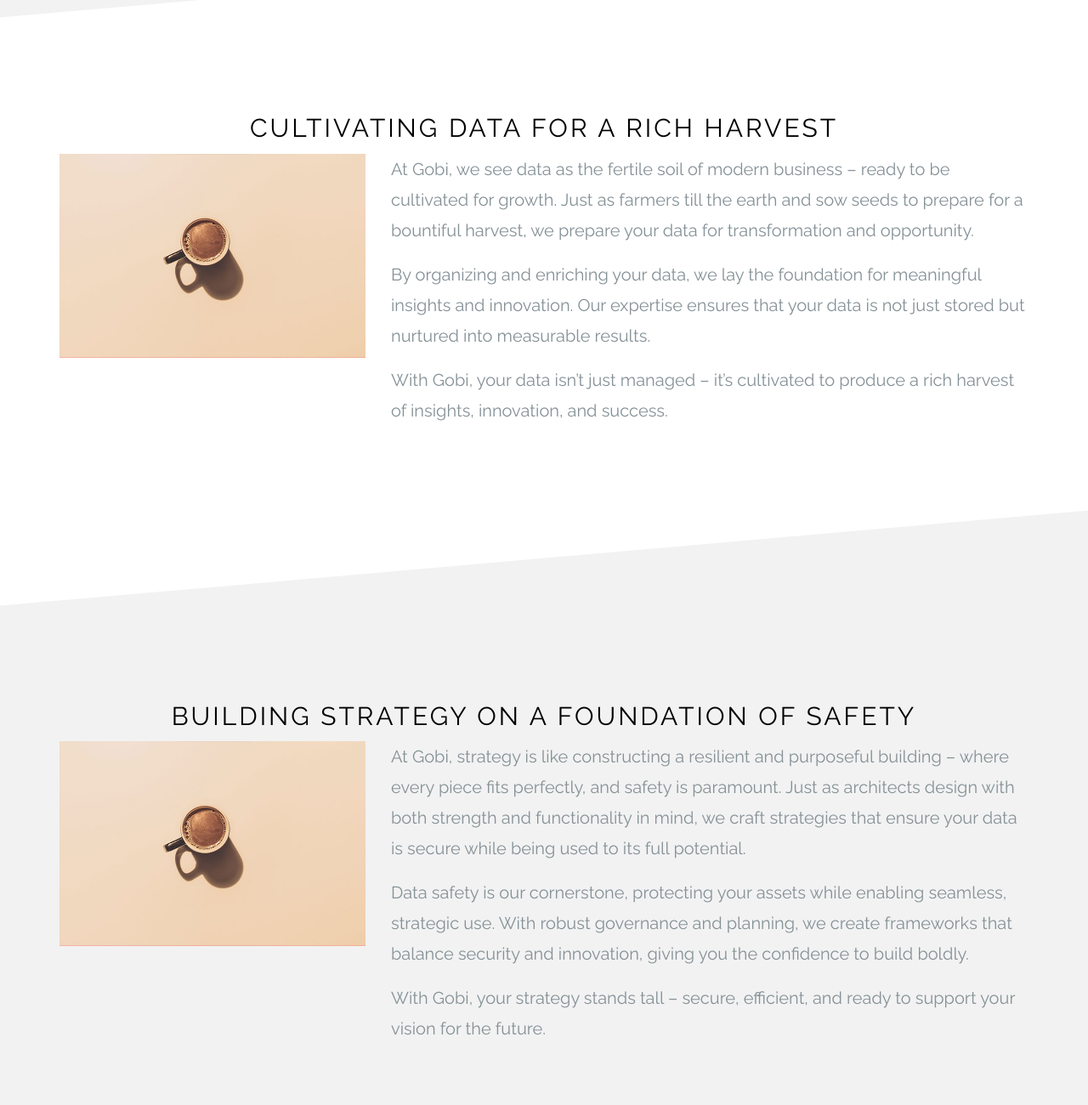
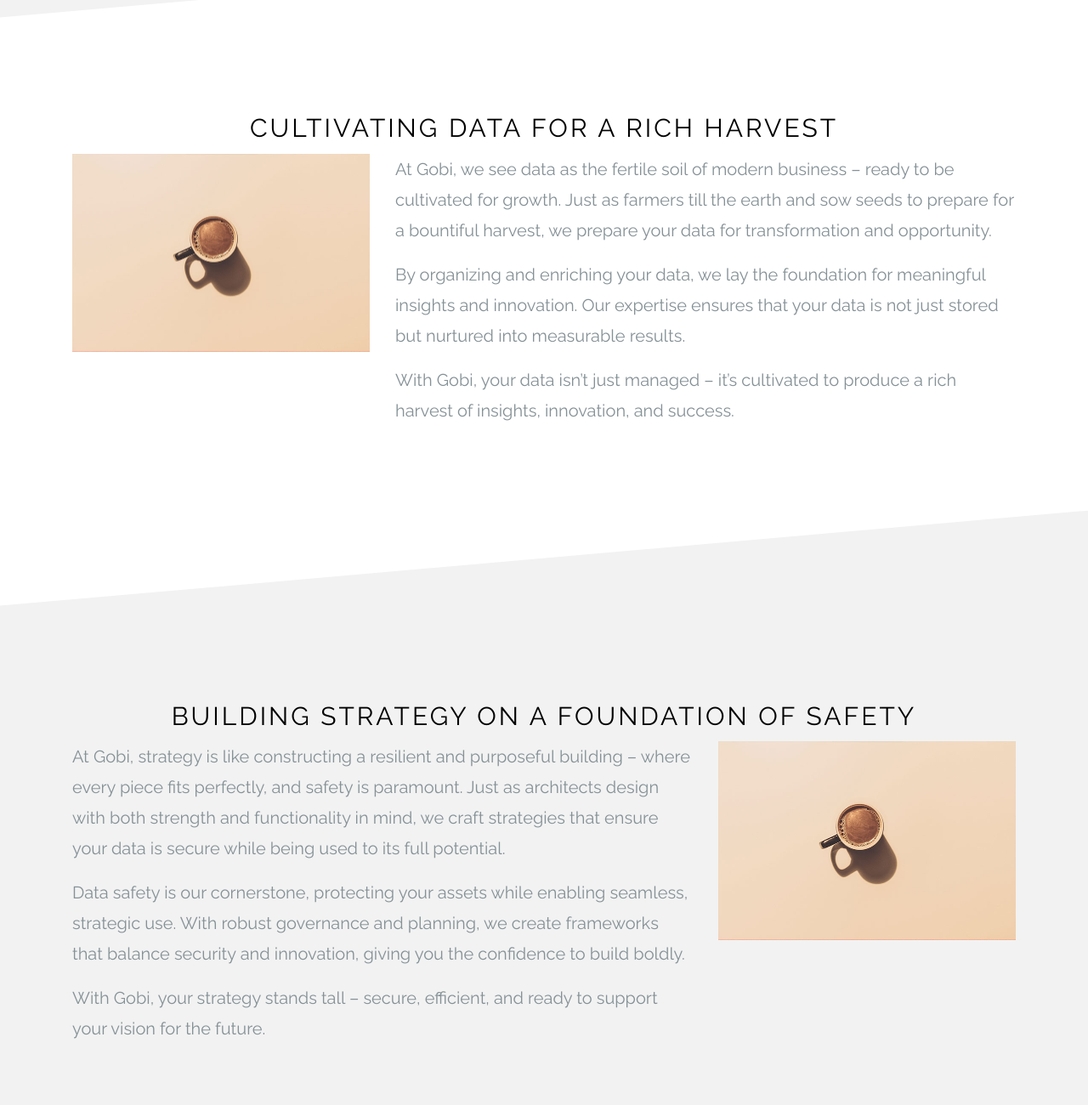
Before and after one commit to soulversson/go2bi, a plain HTML site: page index.html in a window 1280 px wide. Shown: the part 1700-3000 px from the top of the page at 85% size. Drawn offline with Linux system fonts and the light colour scheme; some packages are replaced by stand-ins of ours; no server answers; files whose address does not match are found by name.

Commit message:
alpha 0.1

```diff
--- a/index.html
+++ b/index.html
@@ -108,7 +108,7 @@
     <section class="ftco-section ftco-slant" id="section-Data">
       <div class="container">
         <div class="row">
-          <div class="col-md-12ftco-animate">
+          <div class="col-md-12 ftco-animate">
             <h2 class="text-uppercase ftco-uppercase  text-center ">Cultivating Data for a Rich Harvest </h2>
             <div class="row justify-content-center mb-5">
               <div class="col-md-4">
@@ -130,18 +130,19 @@
     <section class="ftco-section bg-light ftco-slant ftco-slant-white" id="section-Strategy">
       <div class="container">
         <div class="row">
-          <div class="col-md-12ftco-animate">
+          <div class="col-md-12 ftco-animate">
             <h2 class="text-uppercase ftco-uppercase text-center ">Building Strategy on a Foundation of Safety </h2>
             <div class="row justify-content-center mb-5">
-              <div class="col-md-4">
-                <figure><img src="images/img_2.jpg" alt="Free Template by Free-Template.co" class="img-fluid"></figure>
-              </div>
+
               <div class="col-md-8">
                 <p class="lead">At Gobi, strategy is like constructing a resilient and purposeful building – where every piece fits perfectly, and safety is paramount. Just as architects design with both strength and functionality in mind, we craft strategies that ensure your data is secure while being used to its full potential.</p>
 
                   <p class="lead">Data safety is our cornerstone, protecting your assets while enabling seamless, strategic use. With robust governance and planning, we create frameworks that balance security and innovation, giving you the confidence to build boldly.</p>
 
                     <p class="lead">With Gobi, your strategy stands tall – secure, efficient, and ready to support your vision for the future.</p>
+              </div>
+              <div class="col-md-4 order-sm-first">
+                <figure><img src="images/img_2.jpg" alt="Free Template by Free-Template.co" class="img-fluid"></figure>
               </div>
             </div>
           </div>
@@ -164,6 +165,7 @@
                   <p class="lead">Our expertise lies in merging these two dimensions. We help you to use your data intelligently to foster a culture of innovation. With Gobi, you don’t just get insights – you get the inspiration and tools to lead the way.  </p>
                   <p class="lead">Explore how Gobi can help your business not only stay informed but also stay ahead. </p>
               </div>
+
             </div>
           </div>
         </div>
@@ -174,8 +176,8 @@
     <section class="ftco-section ftco-slant ftco-slant-light  bg-light ftco-slant ftco-slant-white" id="section-about">
       <div class="container">
         <div class="row mb-5">
-          <div class="col-md-12ftco-animate">
-            <h2 class="text-uppercase ftco-uppercase  text-center ">About us</h2>
+          <div class="col-md-12 ftco-animate">
+            <h2 class="text-uppercase ftco-uppercase text-center ">About us</h2>
             <div class="row justify-content-center mb-5">
               <div class="col-md-8">
                 <p class="lead">At Gobi, we transform data into opportunities, creating innovative solutions that enable businesses to thrive. Our expertise spans Data, Strategy, and Innovation, providing a comprehensive approach to tackling complex challenges and driving success. </p>
```
